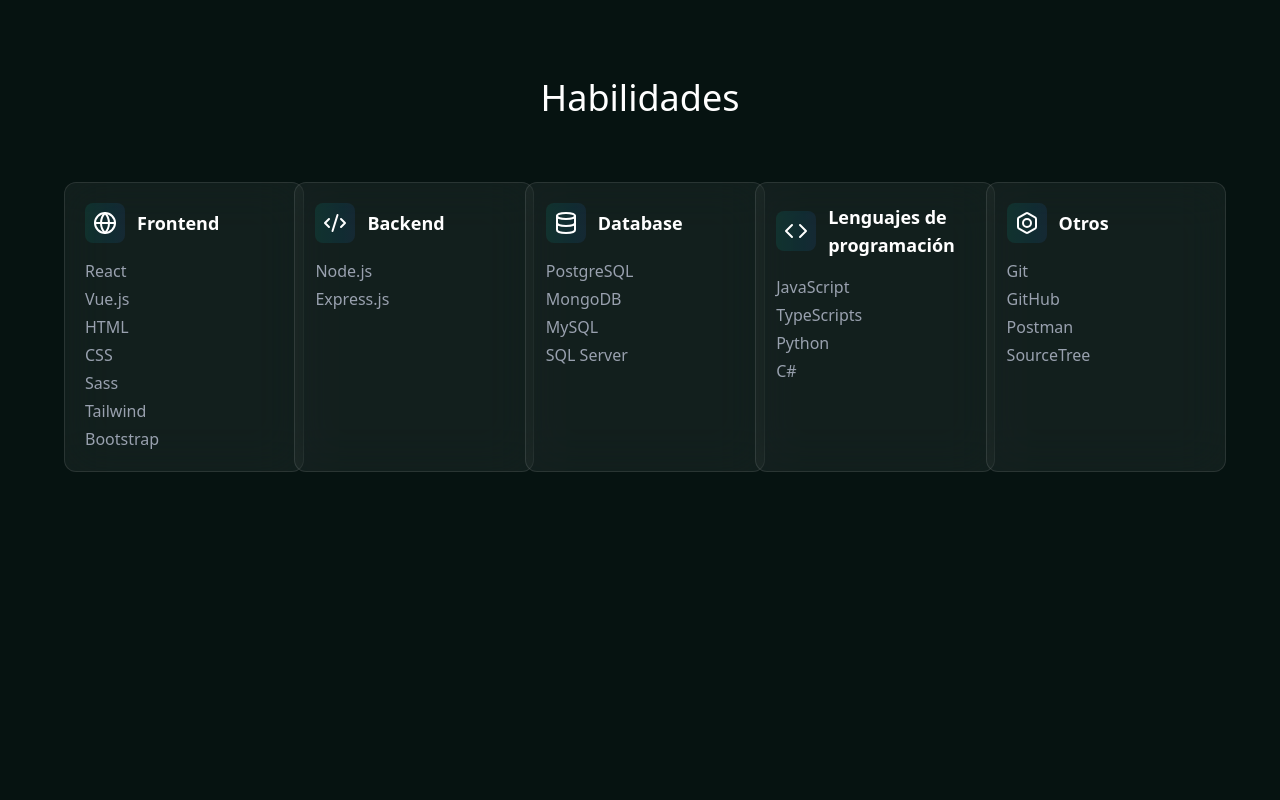
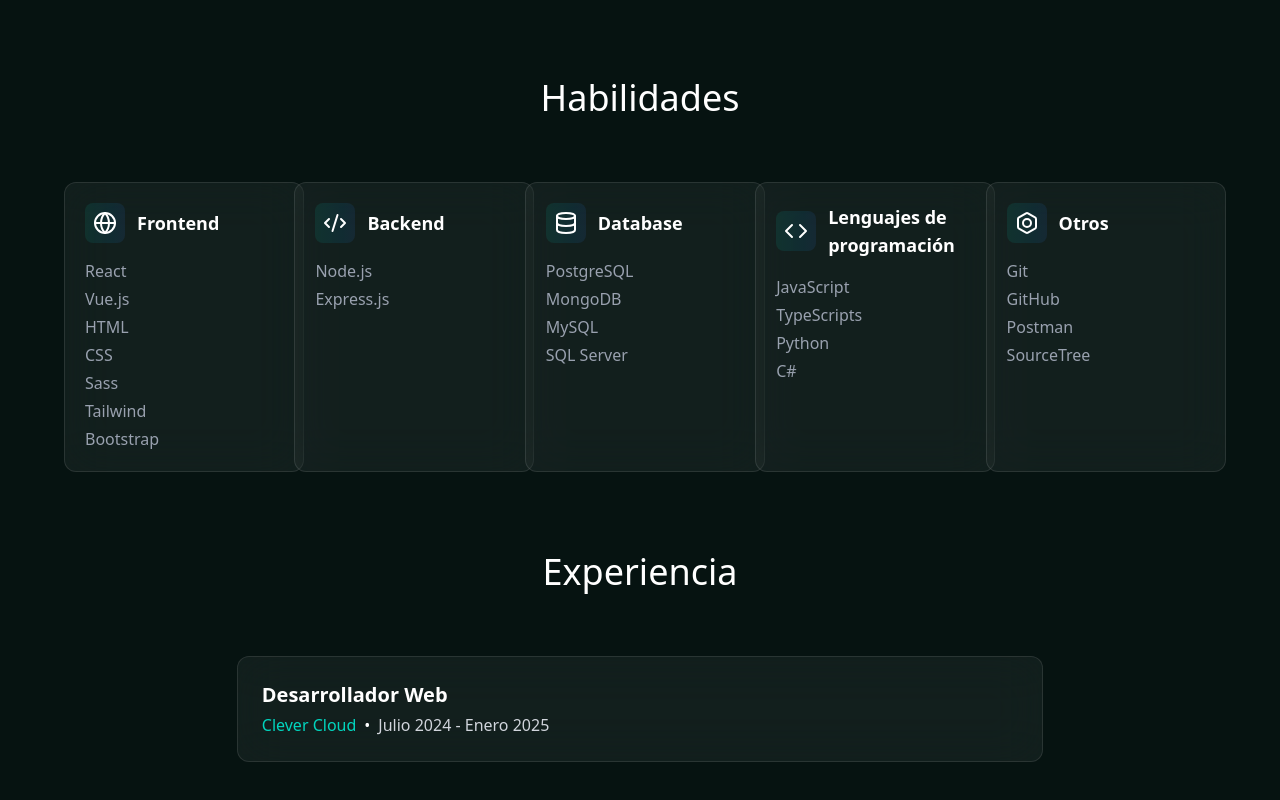
Before and after one commit to davidvchang/Portafolio-Web-v2, a React (Vite) app: page / in a window 1280 px wide. Shown: the part 1862-2662 px from the top of the page. Before the commit the page ends 2334 px from the top, so only its background shows below. Built offline with nearby package versions, Linux system fonts and the light colour scheme.

Commit message:
Add: experience section( miss description)

```diff
--- a/src/App.jsx
+++ b/src/App.jsx
@@ -1,3 +1,4 @@
+import Experience from "./sections/Experience"
 import Home from "./sections/Home"
 import NavBar from "./sections/NavBar"
 import Projects from "./sections/Projects"
@@ -12,6 +13,7 @@
         <Home/>
         <Projects/>
         <Skills/>
+        <Experience/>
       </div>
     </main>
   )
--- /dev/null
+++ b/src/components/ExperienceCard.jsx
@@ -0,0 +1,18 @@
+import React from 'react'
+
+const ExperienceCard = ({position, company, time}) => {
+  return (
+    <div className='flex flex-col w-[70%] bg-white/5 backdrop-blur-xl p-6 rounded-xl border border-white/10 hover:border-teal-400/50 transition-colors'>
+        <span className='text-xl font-semibold mb-1'>{position}</span>
+
+        <div className='flex gap-2'>
+            <span className='text-teal-400'>{company}</span>
+            <span>•</span>
+            <span className='text-gray-300'>{time}</span>
+
+        </div>
+    </div>
+  )
+}
+
+export default ExperienceCard
--- /dev/null
+++ b/src/sections/Experience.jsx
@@ -0,0 +1,17 @@
+import React from 'react'
+import ExperienceCard from '../components/ExperienceCard'
+
+const Experience = () => {
+  return (
+    <sextioin className='flex flex-col w-full text-white gap-16 pt-10'>
+        <span className='text-4xl text-center'>Experiencia</span>
+
+        <div className='flex flex-col gap-5 items-center pb-10'>
+            <ExperienceCard position="Desarrollador Web" company="Clever Cloud" time="Julio 2024 - Enero 2025"/>
+        </div>
+
+    </sextioin>
+  )
+}
+
+export default Experience
--- a/src/sections/Skills.jsx
+++ b/src/sections/Skills.jsx
@@ -9,7 +9,7 @@
     <section className='flex flex-col w-full text-white gap-16 pt-10'>
         <span className='text-4xl text-center'>Habilidades</span>
 
-        <div className='grid grid-cols-5'>
+        <div className='grid grid-cols-5 pb-10'>
             <SkillCard icon={<Globe/>} title='Frontend'
                 children={
                     <>
```
